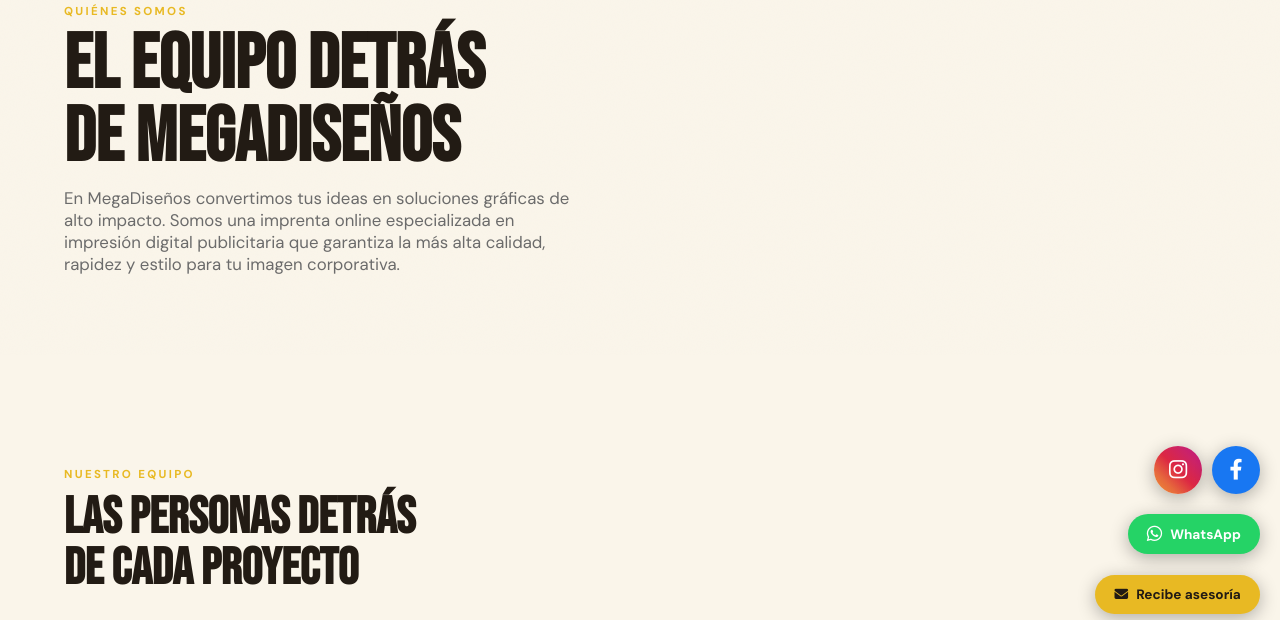
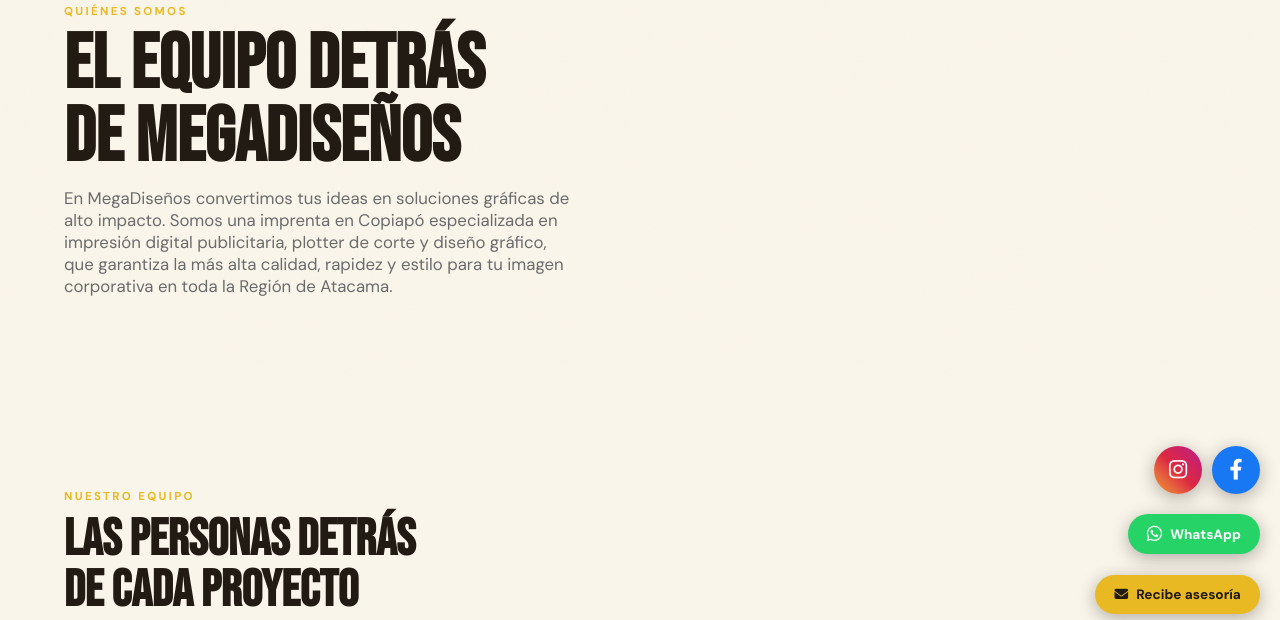
Before and after one commit to Eduardo3090/megadise-os, a Flask app: page /nosotros in a window 1280 px wide. Shown: the part 156-776 px from the top of the page. Run offline with Flask 3, Linux system fonts and the light colour scheme.

Commit message:
Update company description in nosotros.html

```diff
--- a/megadisenos/templates/nosotros.html
+++ b/megadisenos/templates/nosotros.html
@@ -6,7 +6,7 @@
   <div class="page-hero-inner">
     <span class="section-tag">Quiénes somos</span>
     <h1>El equipo detrás<br>de Megadiseños</h1>
-    <p>En MegaDiseños convertimos tus ideas en soluciones gráficas de alto impacto. Somos una imprenta online especializada en impresión digital publicitaria que garantiza la más alta calidad, rapidez y estilo para tu imagen corporativa.</p>
+    <p>En MegaDiseños convertimos tus ideas en soluciones gráficas de alto impacto. Somos una imprenta en Copiapó especializada en impresión digital publicitaria, plotter de corte y diseño gráfico, que garantiza la más alta calidad, rapidez y estilo para tu imagen corporativa en toda la Región de Atacama.</p>
   </div>
 </div>
 <!-- EQUIPO -->
```
